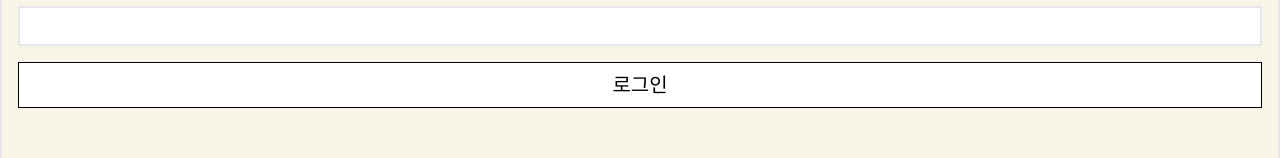
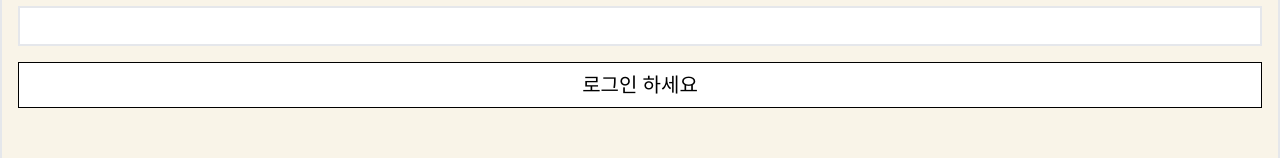
Before and after one commit to zzang535/rheumaless-front, a React (Vite) app: page /login in a window 1280 px wide. Shown: the part 188-346 px from the top of the page. Built offline with nearby package versions, Linux system fonts and the light colour scheme.

Commit message:
Feat : 로그인 버튼 이름 변경

```diff
--- a/src/pages/Login.tsx
+++ b/src/pages/Login.tsx
@@ -15,7 +15,7 @@ function Login() {
           <input className="border-2 w-full h-10" />
         </div>
         <button className="w-full text-xl p-2 bg-white hover:bg-slate-200 border border-black">
-          로그인
+          로그인 하세요
         </button>
       </ContentLayout>
     </>
```
